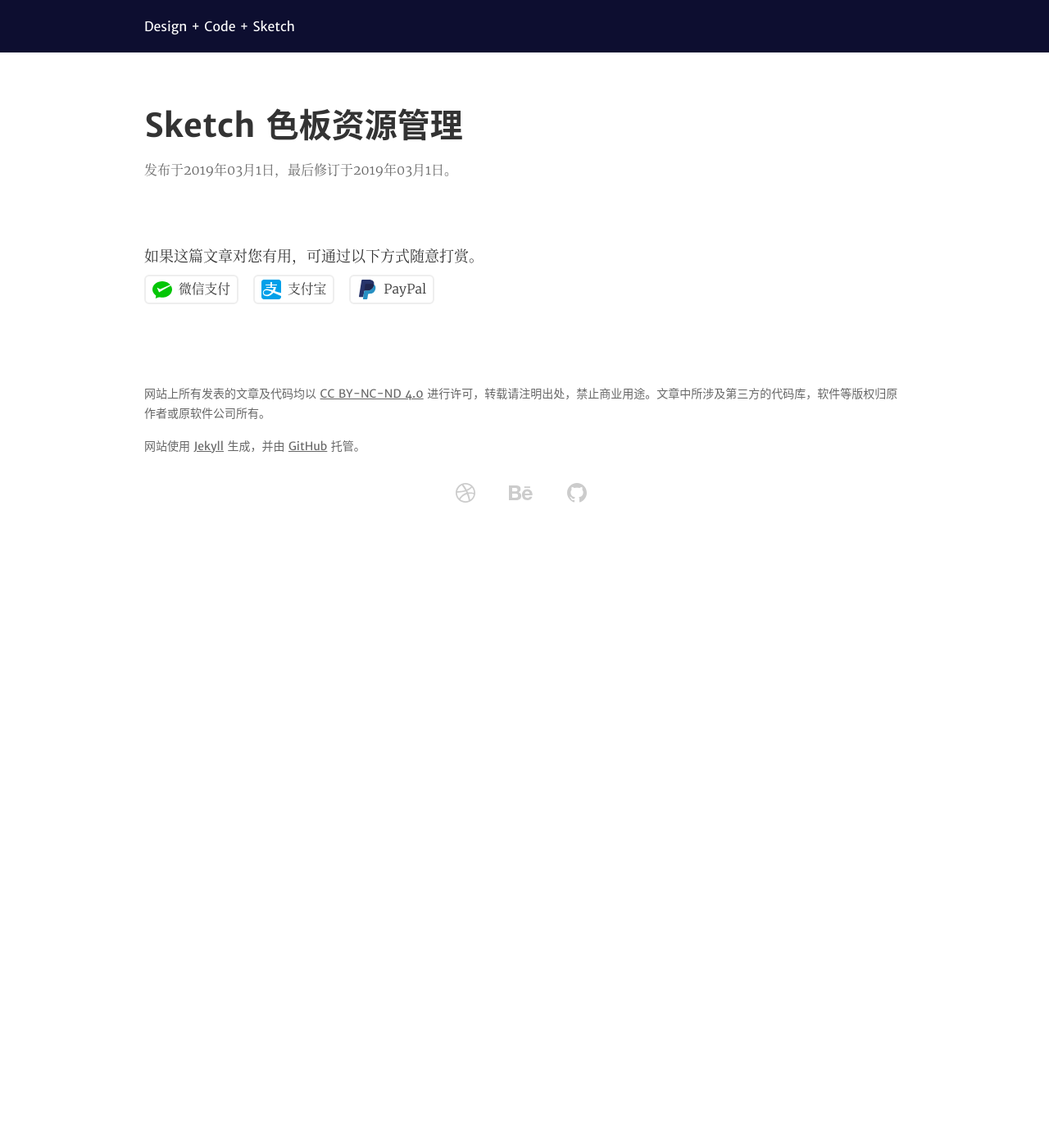
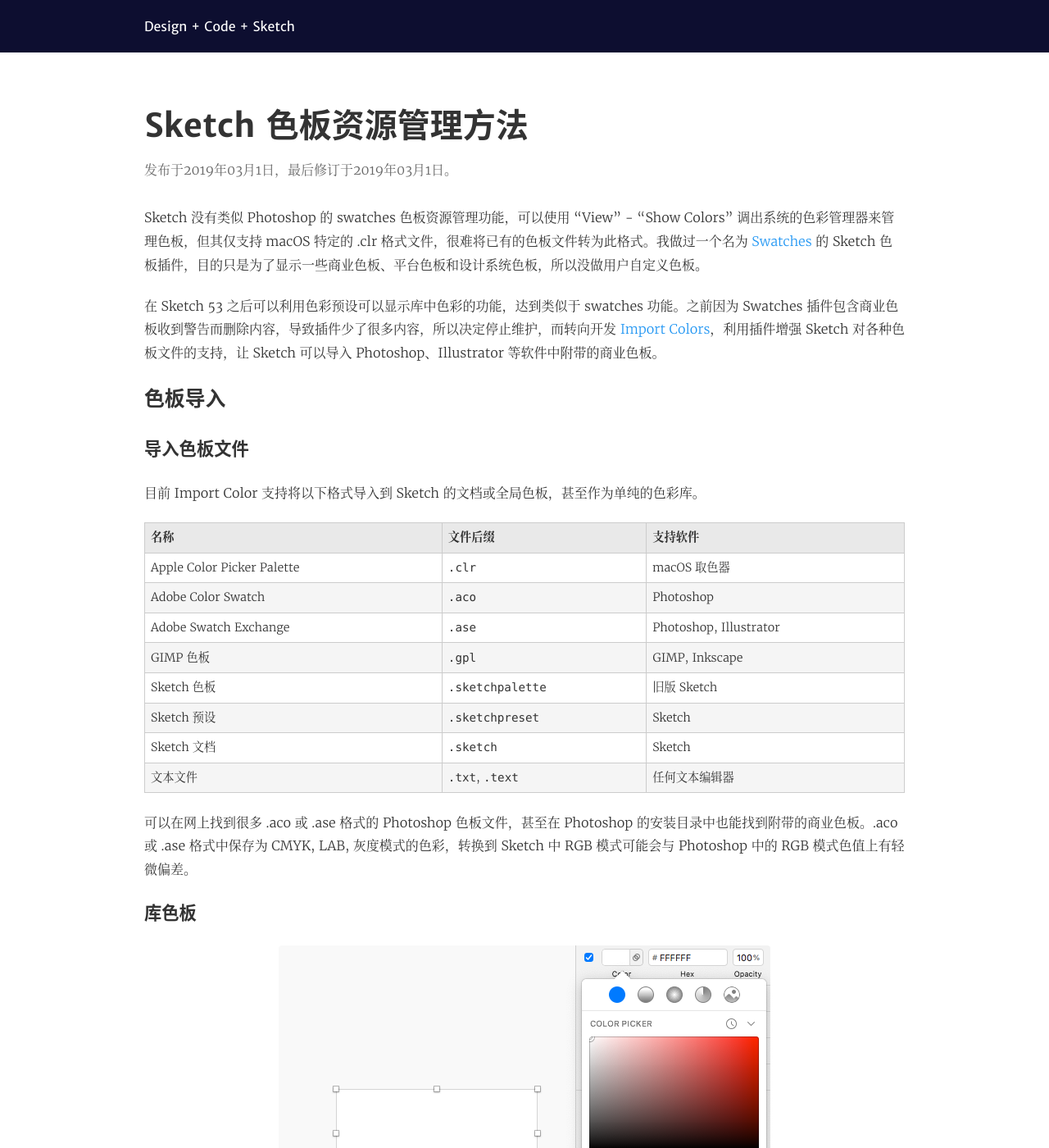
Before and after one commit to Ashung/ashung.github.io, a Jekyll site: the page built from _posts/2019-03-01-manage-palette-in-sketch.md, in a window 1280 px wide and 1400 px high. Shown: the whole window at 82% size. Built offline with Jekyll 4.4.1, drawn with Linux system fonts in a browser that asks for light colours; comment, search, counter and statistics services are not loaded; some of the changed text lies outside the part shown.

Commit message:
Sketch 色板资源管理方法

````diff
--- a/_posts/2019-03-01-manage-palette-in-sketch.md
+++ b/_posts/2019-03-01-manage-palette-in-sketch.md
@@ -1,5 +1,47 @@
 ---
-title: Sketch 色板资源管理
+title: Sketch 色板资源管理方法
 excerpt: 介绍在 Sketch 中管理、共享色板，以及利用其他软件的色板资源。
 updated: 2019-03-01
 ---
+
+Sketch 没有类似 Photoshop 的 swatches 色板资源管理功能，可以使用 "View" - "Show Colors" 调出系统的色彩管理器来管理色板，但其仅支持 macOS 特定的 .clr 格式文件，很难将已有的色板文件转为此格式。我做过一个名为 [Swatches](https://github.com/Ashung/Sketch_Swatches) 的 Sketch 色板插件，目的只是为了显示一些商业色板、平台色板和设计系统色板，所以没做用户自定义色板。
+
+在 Sketch 53 之后可以利用色彩预设可以显示库中色彩的功能，达到类似于 swatches 功能。之前因为 Swatches 插件包含商业色板收到警告而删除内容，导致插件少了很多内容，所以决定停止维护，而转向开发 [Import Colors](https://github.com/Ashung/import-colors-sketch)，利用插件增强 Sketch 对各种色板文件的支持，让 Sketch 可以导入 Photoshop、Illustrator 等软件中附带的商业色板。
+
+## 色板导入
+
+### 导入色板文件
+
+目前 Import Color 支持将以下格式导入到 Sketch 的文档或全局色板，甚至作为单纯的色彩库。
+
+| 名称                        | 文件后缀          | 支持软件                |
+| -------------------------- | ---------------- | ---------------------- |
+| Apple Color Picker Palette | `.clr`           | macOS 取色器           |
+| Adobe Color Swatch         | `.aco`           | Photoshop              |
+| Adobe Swatch Exchange      | `.ase`           | Photoshop, Illustrator |
+| GIMP 色板                  | `.gpl`           | GIMP, Inkscape         |
+| Sketch 色板                | `.sketchpalette` | 旧版 Sketch            |
+| Sketch 预设                | `.sketchpreset`  | Sketch                 |
+| Sketch 文档                | `.sketch`        | Sketch                 |
+| 文本文件                    | `.txt`, `.text`  | 任何文本编辑器          |
+
+可以在网上找到很多 .aco 或 .ase 格式的 Photoshop 色板文件，甚至在 Photoshop 的安装目录中也能找到附带的商业色板。.aco 或 .ase 格式中保存为 CMYK, LAB, 灰度模式的色彩，转换到 Sketch 中 RGB 模式可能会与 Photoshop 中的 RGB 模式色值上有轻微偏差。
+
+### 库色板
+
+![](../images/manage-palette-in-sketch/library-colors.png)
+
+如果当前可用的库中包含色板资源，就会在取色器弹出层下方的菜单中出现，这个功能可用当作类似 Photoshop 的 swatches 色板资源管理来使用。Import Colors 可以将色板生成一个只有色彩资源的库文件，也可以在打开库文件时，将色板导入到库的文档中。
+
+## 共享色板
+
+Import Colors 可以将支持的格式或文档色板转为 .txt 或 .clr 文件，Import Colors 定义了一种方便编辑和共享的纯文本格式用来保存色板，每个色彩以 `name: value` 的格式，以每行记录一个色彩的方式保存为 .txt 文件，色彩值目前支持所有的 CSS 色值。
+
+格式如下：
+
+```
+Red 50: #FFEBEE
+Red 100: #FFCDD2
+Red 200: #EF9A9A
+Red 300: #E57373
+```
````
Also changed, not shown: images/manage-palette-in-sketch/library-colors.png (added).
